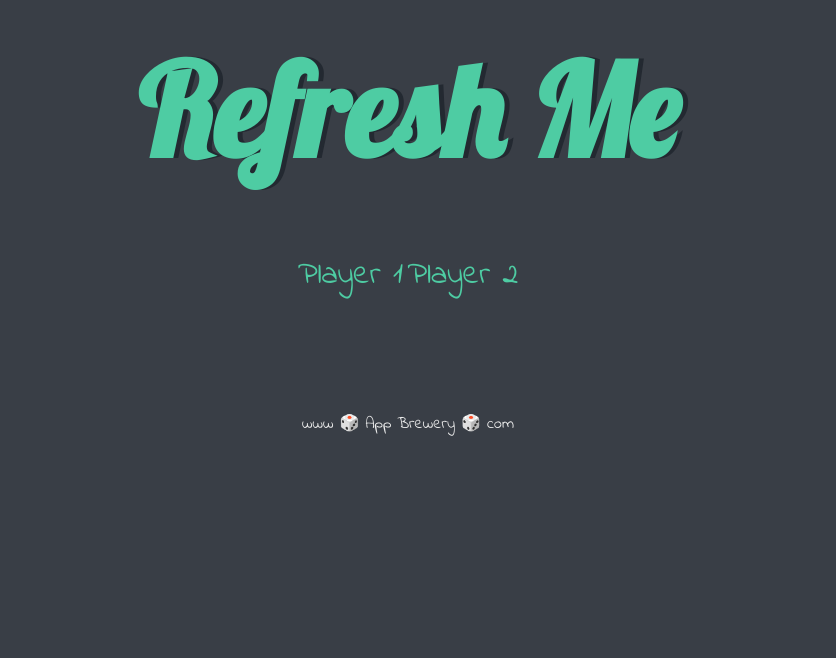
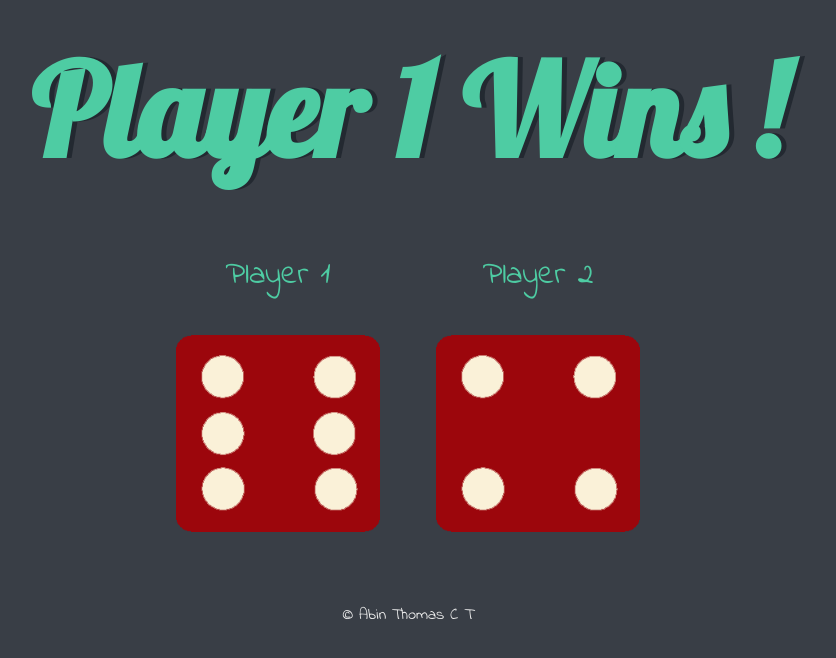
Before and after one commit to wolfiez24/dice-game, a plain HTML site: page dice.html in a window 1280 px wide. Shown: the whole page, without its empty margins (232-1068 px from the left). Drawn offline with Linux system fonts and the light colour scheme.

Commit message:
refs #1 js added commit

```diff
--- a/dice.html
+++ b/dice.html
@@ -1,12 +1,13 @@
 <!DOCTYPE html>
 <html lang="en" dir="ltr">
+
 <head>
   <meta charset="utf-8">
-    <title>Dicee</title>
+  <title>Dice</title>
   <link rel="stylesheet" href="styles.css">
   <link href="https://fonts.googleapis.com/css?family=Indie+Flower|Lobster" rel="stylesheet">
+</head>
 
-  </head>
 <body>
 
   <div class="container">
@@ -14,20 +15,22 @@
 
     <div class="dice">
       <p>Player 1</p>
-        <img class="img1" src="">
+      <img class="img1" src="images/dice6.png">
     </div>
 
     <div class="dice">
       <p>Player 2</p>
-        <img class="img2" src="">
+      <img class="img2" src="images/dice6.png">
     </div>
 
   </div>
 
+  <script src="index.js" type="text/javascript" charset="utf-8"></script>
 
 </body>
 
 <footer>
-    www 🎲 App Brewery 🎲 com
+  © Abin Thomas C T
 </footer>
+
 </html>
--- /dev/null
+++ b/index.js
@@ -0,0 +1,20 @@
+var randonNumber1 = Math.floor(Math.random()*6)+1;
+var randonNumber2 = Math.floor(Math.random()*6)+1;
+
+var randomDiceImage1 = "images/dice" + randonNumber1 + ".png";
+var randomDiceImage2 = "images/dice" + randonNumber2 + ".png";
+
+var winner;
+
+document.querySelectorAll("img")[0].setAttribute("src", randomDiceImage1);
+document.querySelectorAll("img")[1].setAttribute("src", randomDiceImage2);
+
+if (randonNumber1>randonNumber2){
+  winner = "Player 1 Wins !";
+} else if (randonNumber1<randonNumber2) {
+  winner = "Player 2 Wins !";
+} else {
+  winner = "DRAW !";
+}
+
+document.querySelectorAll("h1")[0].innerHTML = winner;
```
Lines whose indentation alone changed are shown as unchanged.
